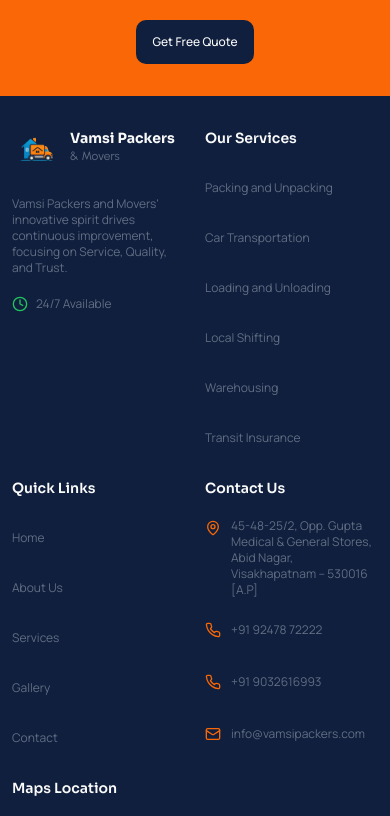
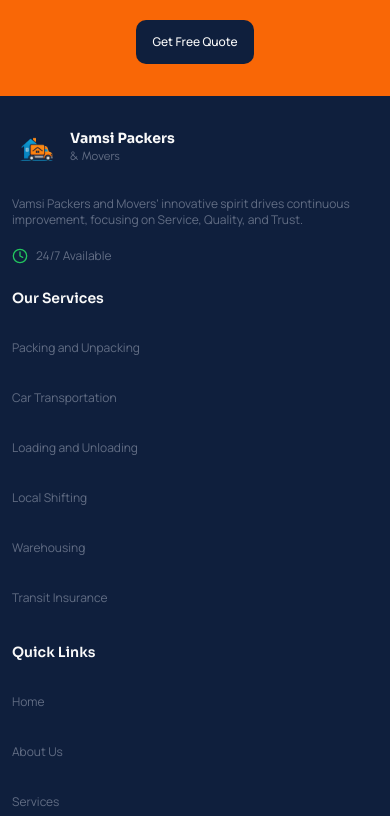
Before and after one commit to packersvamsi-ctrl/Site, a React (Vite) app: page /about in a window 390 px wide. Shown: the part 3980-4796 px from the top of the page. Built offline with nearby package versions, Linux system fonts and the light colour scheme; grey boxes are pictures that could not be loaded.

Commit message:
fix: Remove horizontal scrolling in footer and improve mobile layout - stack sections vertically on mobile

```diff
--- a/src/components/Footer.tsx
+++ b/src/components/Footer.tsx
@@ -17,7 +17,7 @@ const Footer = () => {
     <footer className="bg-secondary text-secondary-foreground">
       <div className="container mx-auto px-3 sm:px-4 md:px-6 lg:px-8 py-6 xs:py-8 sm:py-10 md:py-12 lg:py-16">
         {/* Footer Grid */}
-        <div className="grid grid-cols-1 xs:grid-cols-2 sm:grid-cols-2 md:grid-cols-3 lg:grid-cols-5 gap-4 xs:gap-5 sm:gap-6 md:gap-8 lg:gap-10">
+        <div className="grid grid-cols-1 sm:grid-cols-2 md:grid-cols-3 lg:grid-cols-5 gap-6 xs:gap-6 sm:gap-8 md:gap-10 lg:gap-12">
 
           {/* Company Info */}
           <div className="lg:col-span-1">
@@ -140,7 +140,7 @@ const Footer = () => {
           </div>
 
           {/* Maps */}
-          <div className="sm:col-span-2 md:col-span-1">
+          <div className="md:col-span-1">
             <h4 className="font-heading font-semibold text-sm xs:text-sm sm:text-lg mb-4 xs:mb-5 sm:mb-6">
               Maps Location
             </h4>
```
